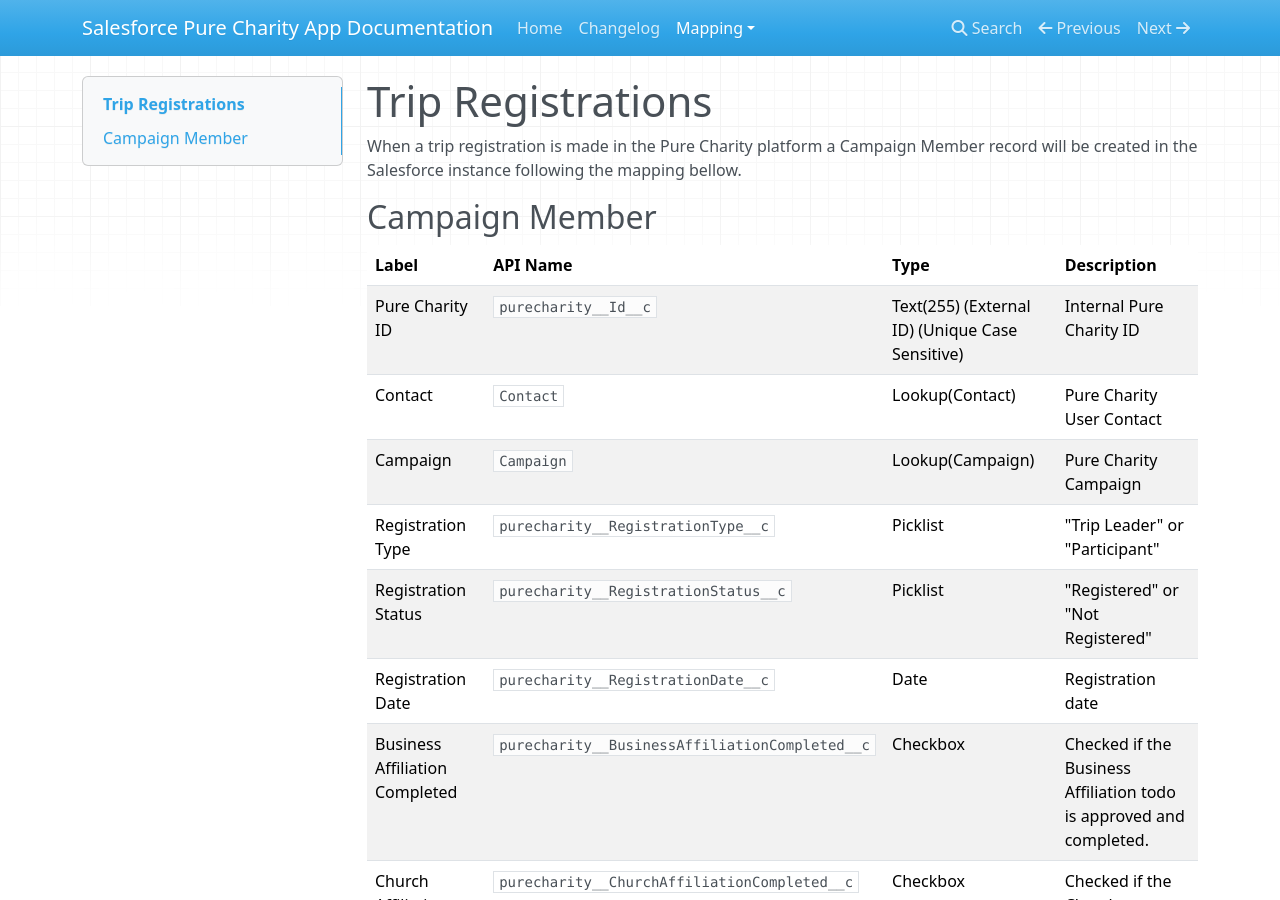
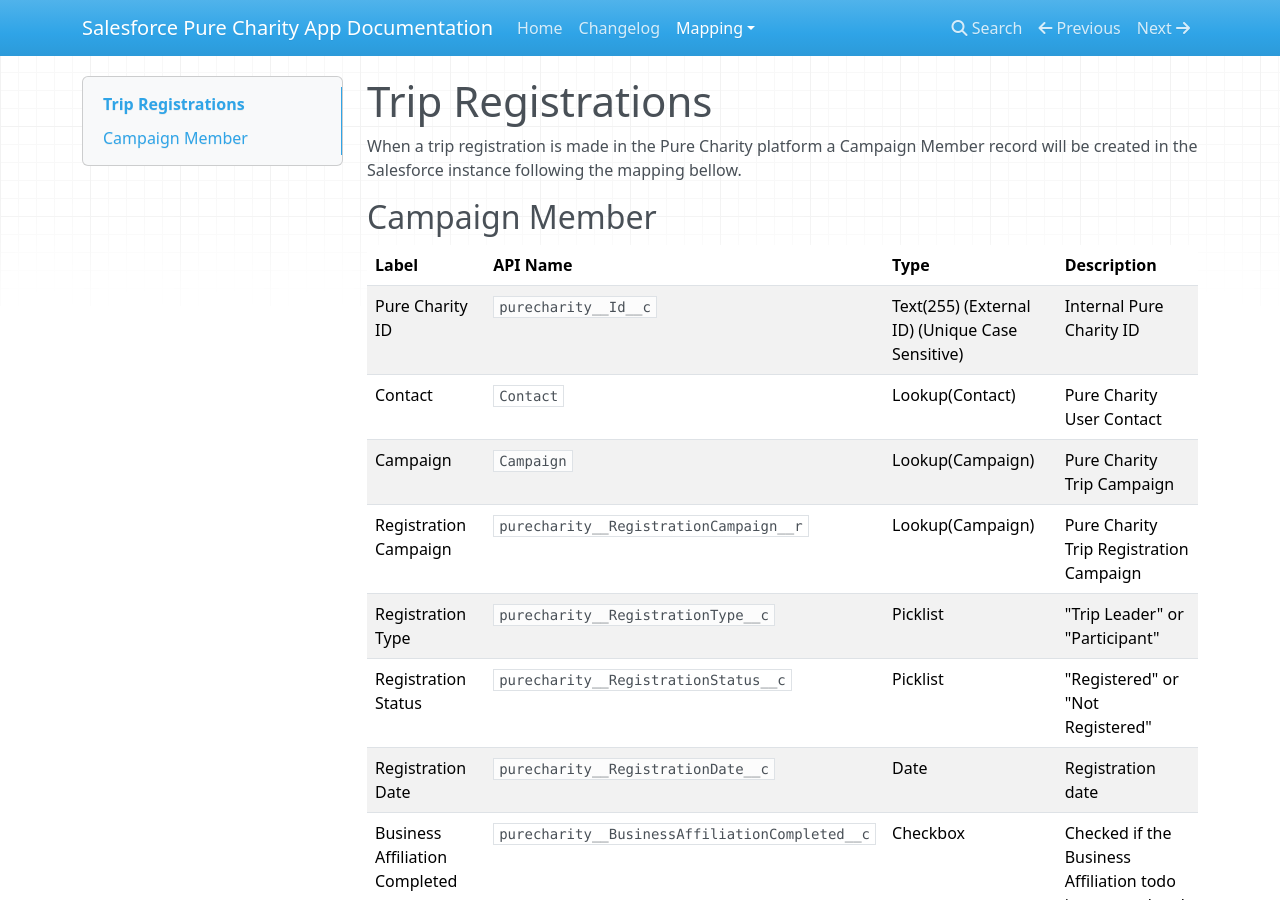
Before and after one commit to purecharity/salesforce-docs, an MkDocs documentation site: the page built from docs/mapping/registrations.md, in a window 1280 px wide and 900 px high. Built offline with MkDocs 1.6.1, drawn with Linux system fonts in a browser that asks for light colours; nearby versions of some CDN libraries; old or Windows-style settings are respelled for this version of MkDocs.

Commit message:
1.22 released
Add Registration Campaign to CampaignMember

```diff
--- a/docs/mapping/registrations.md
+++ b/docs/mapping/registrations.md
@@ -8,7 +8,8 @@ Label | API Name | Type | Description
 --- | --- | --- | ---
 Pure Charity ID | `purecharity__Id__c` | Text(255) (External ID) (Unique Case Sensitive) | Internal Pure Charity ID
 Contact | `Contact` | Lookup(Contact) | Pure Charity User Contact
-Campaign | `Campaign` | Lookup(Campaign) | Pure Charity Campaign
+Campaign | `Campaign` | Lookup(Campaign) | Pure Charity Trip Campaign
+Registration Campaign | `purecharity__RegistrationCampaign__r` | Lookup(Campaign) | Pure Charity Trip Registration Campaign
 Registration Type | `purecharity__RegistrationType__c` | Picklist | "Trip Leader" or "Participant"
 Registration Status | `purecharity__RegistrationStatus__c` | Picklist | "Registered" or "Not Registered"
 Registration Date | `purecharity__RegistrationDate__c` | Date | Registration date
```
Also changed, not shown: docs/changelog.md (+5 -0 lines).
